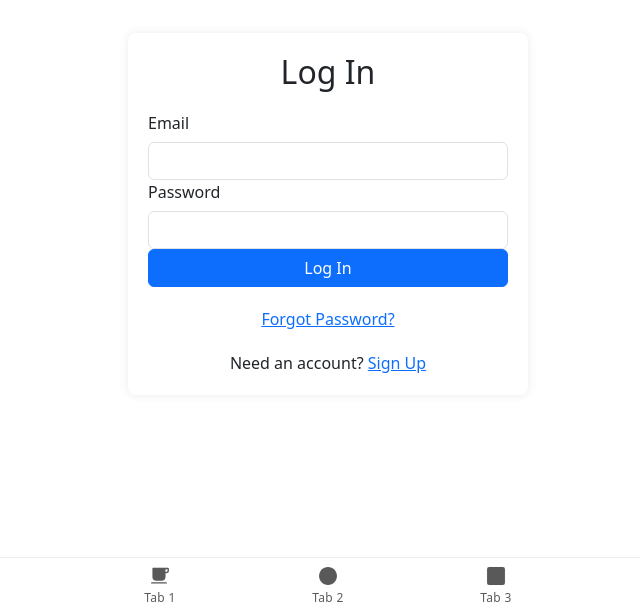
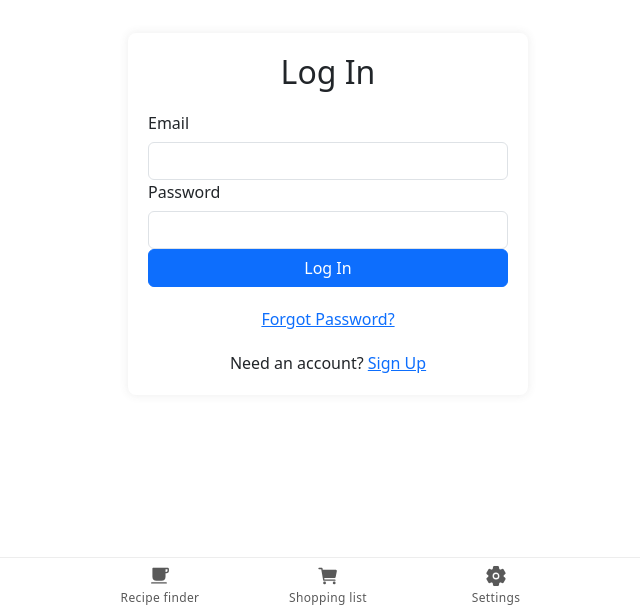
Before and after one commit to sannariipinen/Labwork-4, a React (Vite) app: page /login in a window 1280 px wide. Shown: the part 186-800 px from the top of the page, without its empty margins (312-952 px from the left). Built offline with nearby package versions, Linux system fonts and the light colour scheme.

Commit message:
Update App.tsx

```diff
--- a/src/App.tsx
+++ b/src/App.tsx
@@ -1,23 +1,19 @@
 import { Redirect, Route } from 'react-router-dom';
 import { IonApp, IonIcon, IonLabel, IonRouterOutlet, IonTabBar, IonTabButton, IonTabs, setupIonicReact } from '@ionic/react';
 import { IonReactRouter } from '@ionic/react-router';
-import { ellipse, square, cafe } from 'ionicons/icons';
+import { cafe, cart, settings} from 'ionicons/icons';
 import Tab1 from './pages/Tab1';
 import Tab2 from './pages/Tab2';
 import Tab3 from './pages/Tab3';
 import Login from './components/Login';
 import Signup from './components/Signup';
-import { Container } from 'react-bootstrap';
 
-/* Core CSS required for Ionic components to work properly */
 import '@ionic/react/css/core.css';
 
-/* Basic CSS for apps built with Ionic */
 import '@ionic/react/css/normalize.css';
 import '@ionic/react/css/structure.css';
 import '@ionic/react/css/typography.css';
 
-/* Optional CSS utils that can be commented out */
 import '@ionic/react/css/padding.css';
 import '@ionic/react/css/float-elements.css';
 import '@ionic/react/css/text-alignment.css';
@@ -25,18 +21,8 @@ import '@ionic/react/css/text-transformation.css';
 import '@ionic/react/css/flex-utils.css';
 import '@ionic/react/css/display.css';
 
-/**
- * Ionic Dark Mode
- * -----------------------------------------------------
- * For more info, please see:
- * https://ionicframework.com/docs/theming/dark-mode
- */
-
-/* import '@ionic/react/css/palettes/dark.always.css'; */
-/* import '@ionic/react/css/palettes/dark.class.css'; */
 import '@ionic/react/css/palettes/dark.system.css';
 
-/* Theme variables */
 import './theme/variables.css';
 
 setupIonicReact();
@@ -44,20 +30,6 @@ setupIonicReact();
 const App: React.FC = () => (
   <IonApp>
     <IonReactRouter>
-    <Route exact path="/login">
-      <Container className="d-flex align-items-center justify-content-center" style={{ minHeight: "100vh" }}>
-        <div className="w-100" style={{ maxWidth: "400px" }}>
-          <Login />
-        </div>
-        </Container>
-      </Route>
-      <Route exact path="/signup">
-          <Container className="d-flex align-items-center justify-content-center" style={{ minHeight: "100vh" }}>
-            <div className="w-100" style={{ maxWidth: "400px" }}>
-              <Signup />
-            </div>
-          </Container>
-        </Route>
       <IonTabs>
         <IonRouterOutlet>
           <Route exact path="/tab1">
@@ -72,19 +44,24 @@ const App: React.FC = () => (
           <Route exact path="/">
             <Redirect to="/login" />
           </Route>
+        <Route>
+        <Route path="/signup" component={Signup} />
+        <Route path="/login" component={Login} />
+        <Route path="/" exact component={Tab1} />
+        </Route>
         </IonRouterOutlet>
         <IonTabBar slot="bottom">
           <IonTabButton tab="tab1" href="/tab1">
             <IonIcon aria-hidden="true" icon={cafe} />
-            <IonLabel>Tab 1</IonLabel>
+            <IonLabel>Recipe finder</IonLabel>
           </IonTabButton>
           <IonTabButton tab="tab2" href="/tab2">
-            <IonIcon aria-hidden="true" icon={ellipse} />
-            <IonLabel>Tab 2</IonLabel>
+            <IonIcon aria-hidden="true" icon={cart} />
+            <IonLabel>Shopping list</IonLabel>
           </IonTabButton>
           <IonTabButton tab="tab3" href="/tab3">
-            <IonIcon aria-hidden="true" icon={square} />
-            <IonLabel>Tab 3</IonLabel>
+            <IonIcon aria-hidden="true" icon={settings} />
+            <IonLabel>Settings</IonLabel>
           </IonTabButton>
         </IonTabBar>
       </IonTabs>
```
